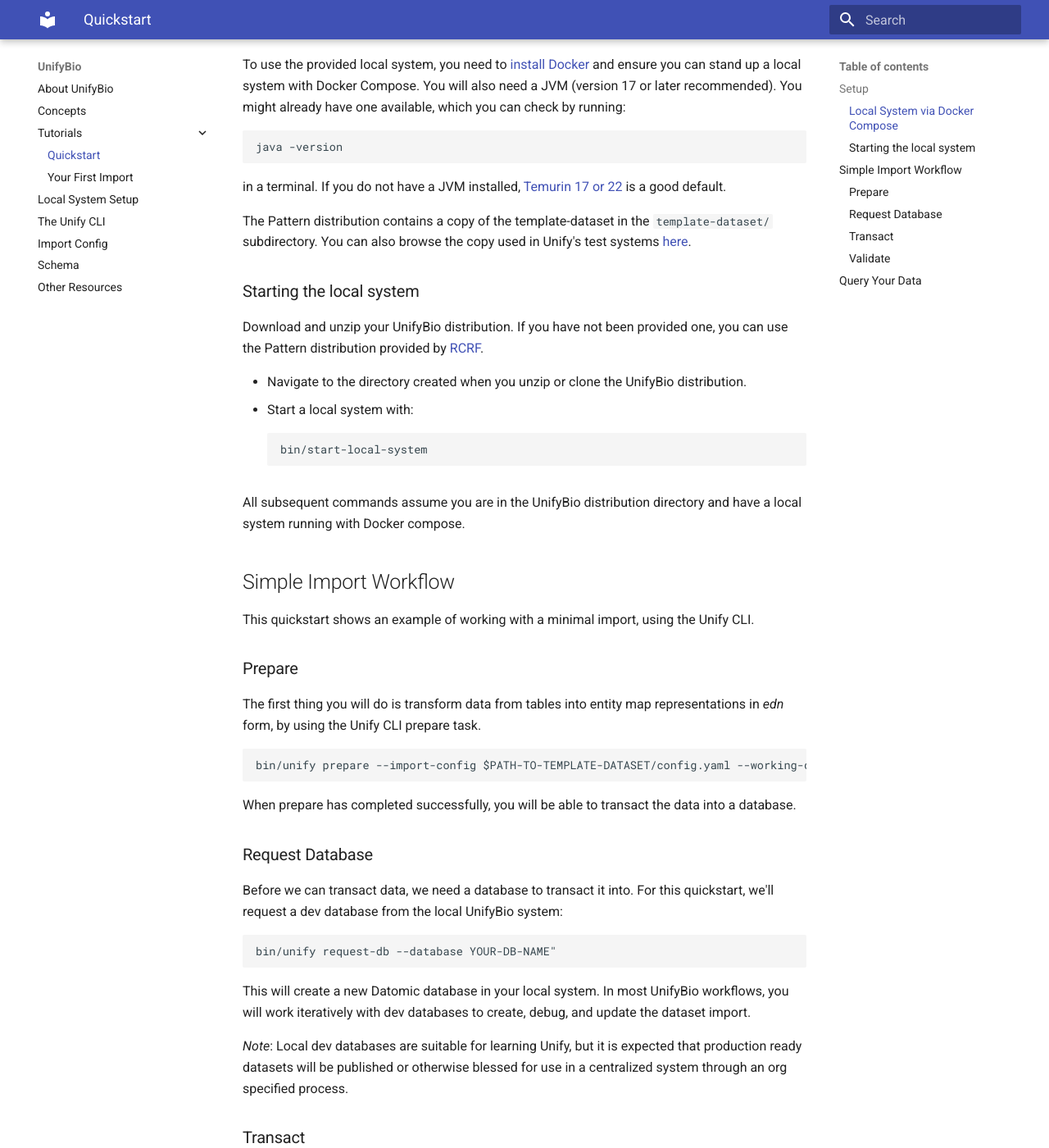
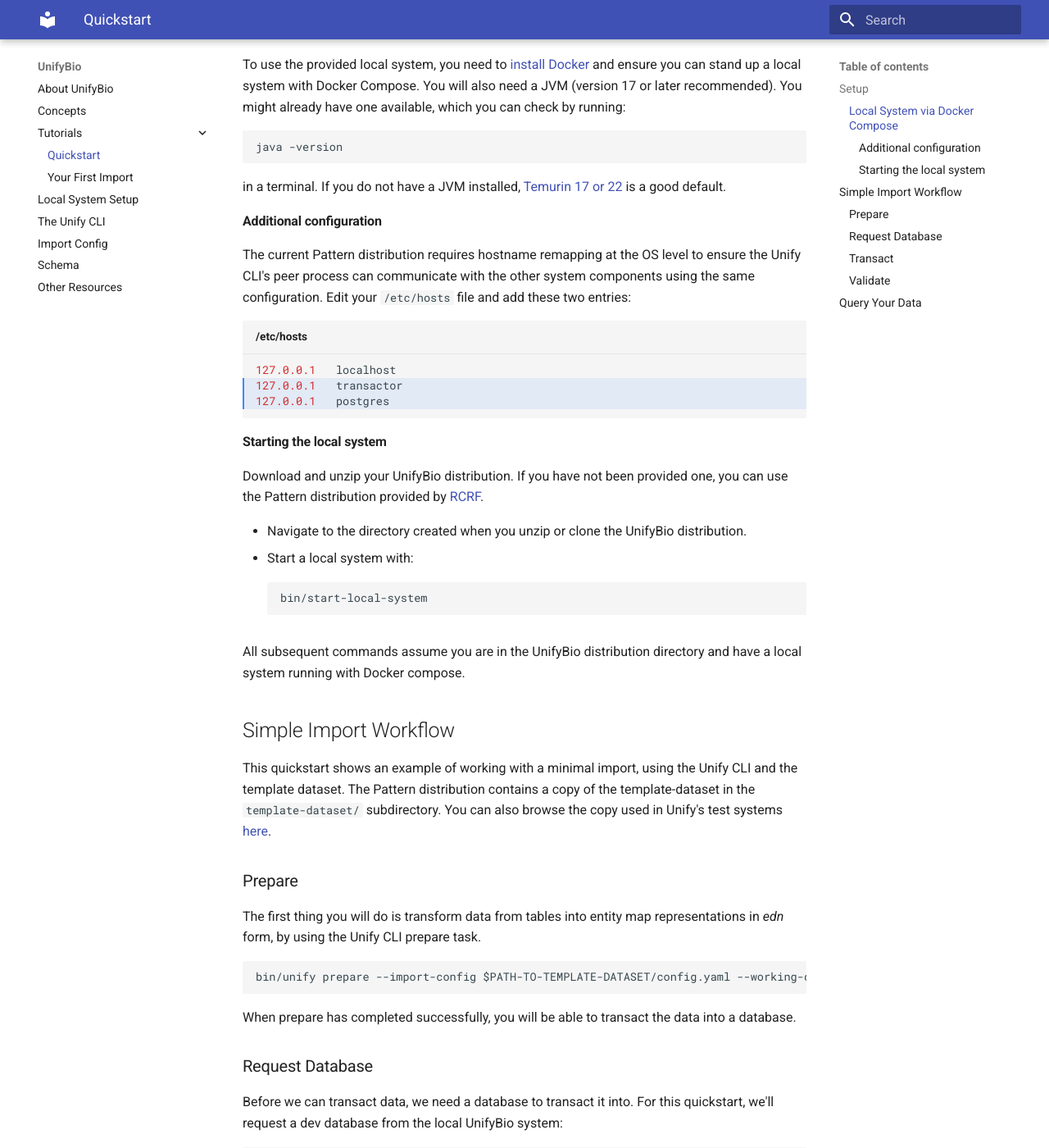
Before and after one commit to UnifyBio/unifybio-site, an MkDocs documentation site: the page built from docs/tutorials/quickstart.md, in a window 1280 px wide and 1400 px high, scrolled down 487 px. Shown: the whole window at 82% size. Built offline with MkDocs 1.6.1 and Material for MkDocs 9.7.7, drawn with Linux system fonts in a browser that asks for light colours.

Commit message:
add step for hosts config

````diff
--- a/docs/tutorials/quickstart.md
+++ b/docs/tutorials/quickstart.md
@@ -26,11 +26,20 @@
 in a terminal. If you do not have a JVM installed, [Temurin 17 or 22](https://adoptium.net/installation/)
 is a good default.
 
-The Pattern distribution contains a copy of the template-dataset in the `template-dataset/`
-subdirectory. You can also browse the copy used in Unify's test systems
-[here](https://github.com/vendekagon-labs/unify/tree/main/test/resources/systems/candel/template-dataset).
+#### Additional configuration
 
-### Starting the local system
+The current Pattern distribution requires hostname remapping at the OS level
+to ensure the Unify CLI's peer process can communicate with the other system
+components using the same configuration. Edit your `/etc/hosts` file and
+add these two entries:
+
+```python title="/etc/hosts" hl_lines="2-3"
+127.0.0.1	localhost
+127.0.0.1	transactor
+127.0.0.1	postgres
+```
+
+#### Starting the local system
 
 Download and unzip your UnifyBio distribution. If you have not been provided one, you can use
 the Pattern distribution provided by [RCRF](https://rarecancer.org/initiatives).
@@ -47,7 +56,11 @@
 
 ## Simple Import Workflow
 
-This quickstart shows an example of working with a minimal import, using the Unify CLI.
+This quickstart shows an example of working with a minimal import, using the Unify CLI and
+the template dataset. The Pattern distribution contains a copy of the template-dataset in the `template-dataset/`
+subdirectory. You can also browse the copy used in Unify's test systems
+[here](https://github.com/vendekagon-labs/unify/tree/main/test/resources/systems/candel/template-dataset).
+
 
 ### Prepare
 
````
